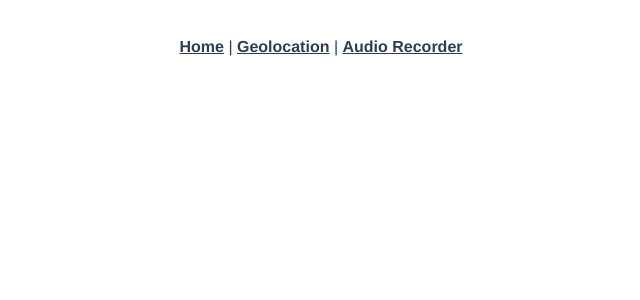
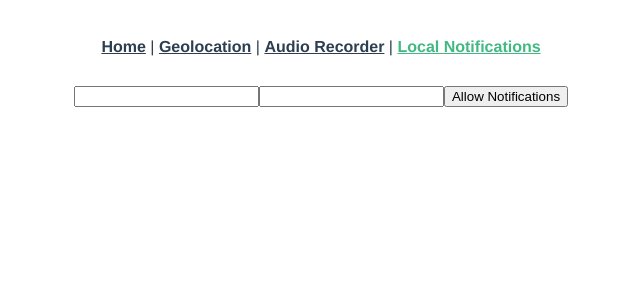
Before and after one commit to CSCI-5117-S21/device-integration-chimichangas, a Vue app: page /localnotifications in a window 1280 px wide. Shown: the top 300 px of the page, without its empty margins (319-959 px from the left). Built offline with nearby package versions, Linux system fonts and the light colour scheme.

Commit message:
local notifications page

```diff
--- a/src/App.vue
+++ b/src/App.vue
@@ -3,7 +3,8 @@
     <div id="nav">
       <router-link to="/">Home</router-link> |
       <router-link to="/geolocationdemo">Geolocation</router-link> |
-      <router-link to="/audiorecorder"> Audio Recorder</router-link>
+      <router-link to="/audiorecorder"> Audio Recorder</router-link> |
+      <router-link to="/localnotifications"> Local Notifications</router-link>
     </div>
     <router-view/>
   </div>
--- a/src/router/index.js
+++ b/src/router/index.js
@@ -3,6 +3,7 @@ import VueRouter from 'vue-router'
 import Home from '../views/Home.vue'
 import Geolocation from '../views/Geolocation.vue'
 import audiorecorder from '../views/Audiorecorder.vue'
+import LocalNotifications from '../views/LocalNotifications.vue'
 
 Vue.use(VueRouter)
 
@@ -22,6 +23,11 @@ const routes = [
     path: '/audiorecorder',
     name: 'Audiorecorder',
     component: audiorecorder
+  },
+  {
+    path: '/localnotifications',
+    name: 'LocalNotifications',
+    component: LocalNotifications
   }
 
 ]
--- /dev/null
+++ b/src/views/LocalNotifications.vue
@@ -0,0 +1,54 @@
+<template>
+<div>
+    <input v-model="newWord" />
+    <input v-model="time" />
+    <button @click="addWord" > Allow Notifications </button>
+</div>
+</template>
+<script>
+export default {
+    name: "LocalNotifications",
+    data: function() {
+        return {
+            newWord: "",
+            time: ""
+        }
+    },
+    methods: {
+        addWord: function() {
+            if (!('Notification' in window)) {
+                alert('Notification API not supported!');
+                return;
+            }
+            Notification.requestPermission(function () {
+            });
+            var start = new Date().getTime();
+            for (var i = 0; i < 1e7; i++) {
+                if ((new Date().getTime() - start) > this.time){
+                break;
+                }
+            }
+            if (!('Notification' in window)) {
+                alert('Notification API not supported!');
+                return;
+            }
+            try {
+                var notification;
+                if(this.newWord == "") {
+                    notification = new Notification("Hi there - non-persistent!");
+                } else {
+                   notification= new Notification(this.newWord);
+                }
+                notification.onclick = function(event) {
+                    event.preventDefault();
+                    // window.open('http://www.google.com', '_blank');
+                    // window.open('/', '_blank');
+                    window.open(window.location.href, '_blank');
+                }
+            } catch (err) {
+                alert('Notification API error: ' + err);
+            }
+        }
+    }
+}
+</script>
```
Also changed, not shown: 1 other file (tests, documents, lock files or other folders).
